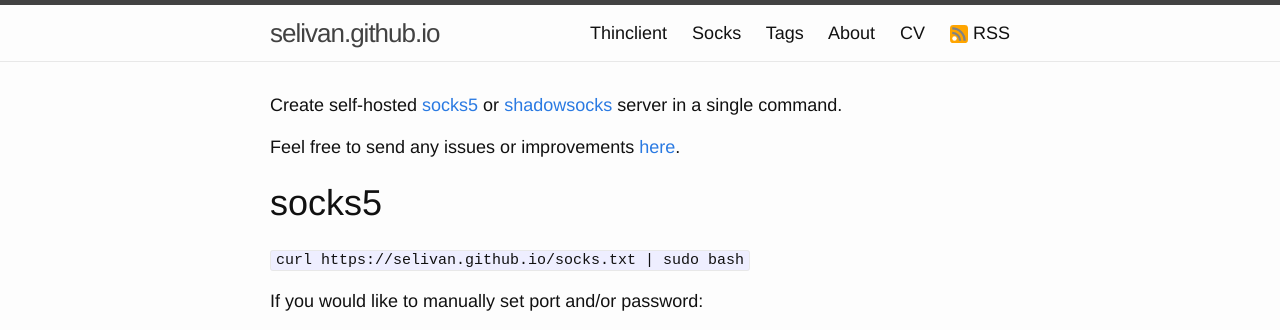
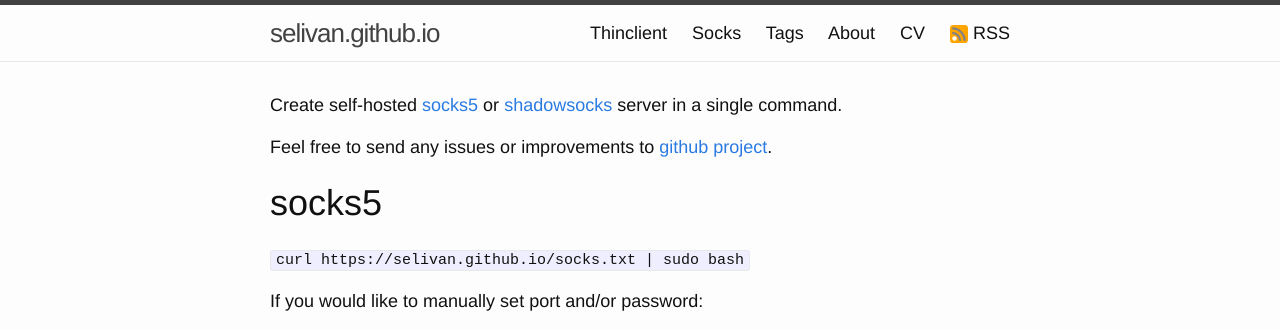
Before and after one commit to selivan/selivan.github.io, a Jekyll site: the page built from socks/index.md, in a window 1280 px wide. Shown: the top 330 px of the page. Built offline with Jekyll 4.4.1, drawn with Linux system fonts in a browser that asks for light colours.

Commit message:
Update index.md

```diff
--- a/socks/index.md
+++ b/socks/index.md
@@ -4,7 +4,7 @@
 ---
 Create self-hosted [socks5](https://en.wikipedia.org/wiki/SOCKS) or [shadowsocks](https://shadowsocks.org/) server in a single command.
 
-Feel free to send any issues or improvements [here](https://github.com/selivan/selivan.github.io-socks/issues).
+Feel free to send any issues or improvements to [github project](https://github.com/selivan/selivan.github.io-socks/issues).
 
 # socks5
 `curl {{ site.url }}/socks.txt | sudo bash`
```
